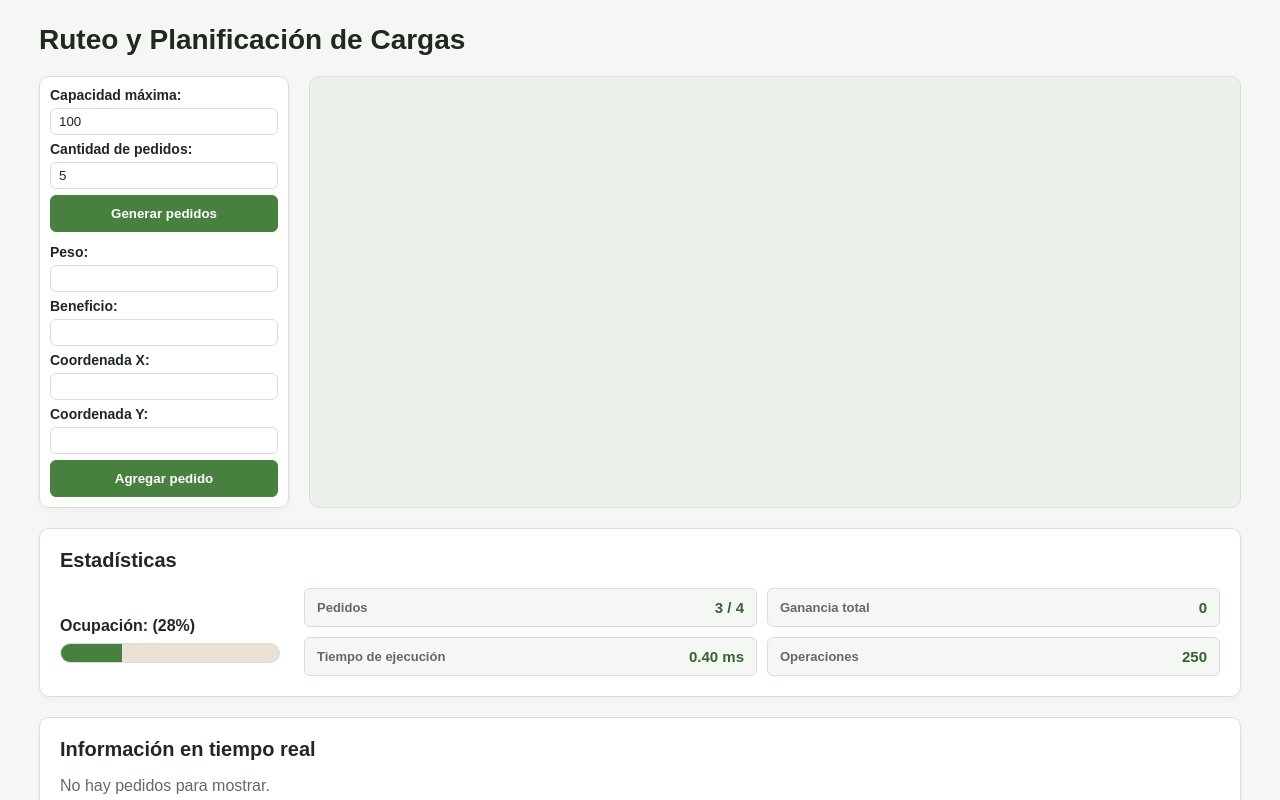
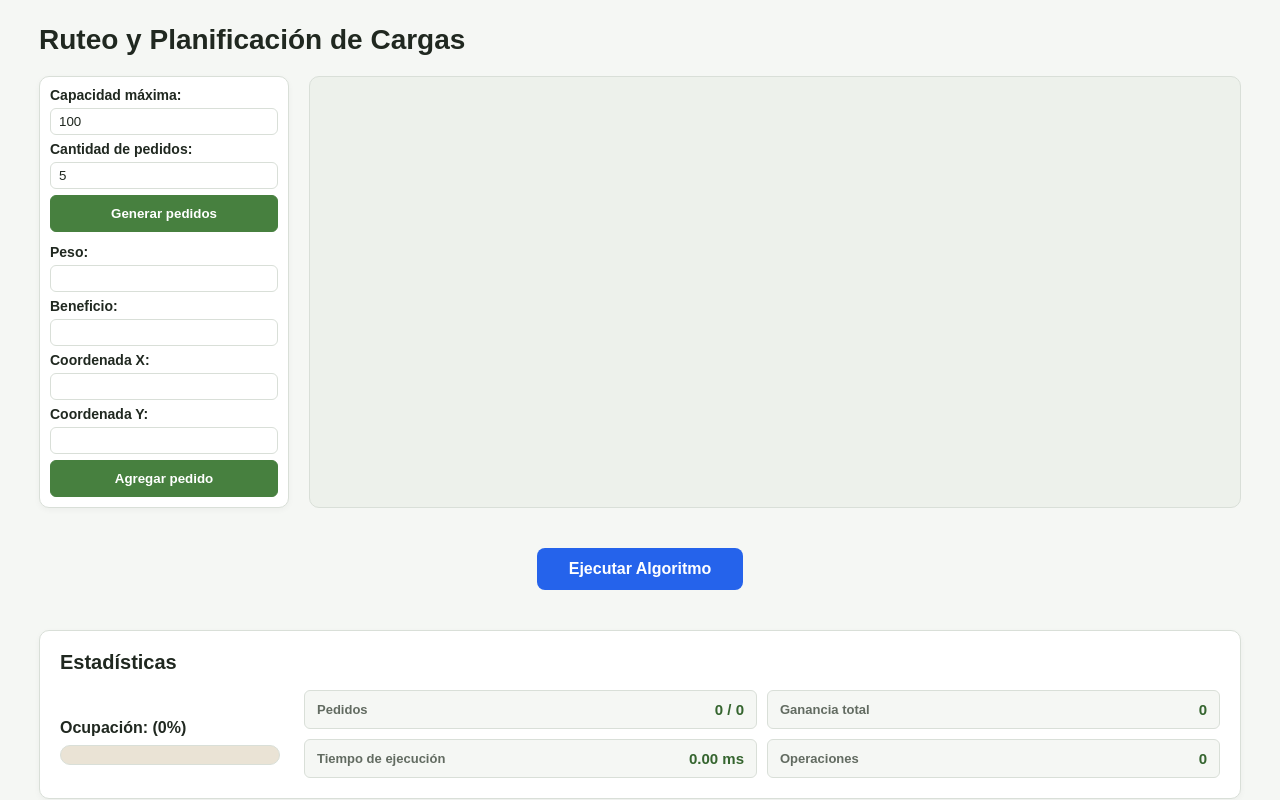
Before and after one commit to Maykel-Poveda-Paniagua/Proyecto1_Ruteo_PlanificacionDeCargas, a React (Vite) app: page / in a window 1280 px wide. Shown: the top 800 px of the page. Built offline with nearby package versions, Linux system fonts and the light colour scheme.

Commit message:
feat: se integra algoritmo de planificación en Home

```diff
--- a/src/pages/Home.jsx
+++ b/src/pages/Home.jsx
@@ -1,23 +1,88 @@
-import { resultadoEjemplo } from '../utils/datosEjemplo'
+
 import { useState } from 'react'
+import {generarPedidosAleatorios, planificarCargaYRuta} from '../algorithms/logistica'
 import TruckCapacity from '../components/TruckCapacity'
 import ConfigForm from '../components/ConfigForm'
 import OrderForm from '../components/OrderForm'
 import OrderList from '../components/OrderList'
-import StatePanel from '../components/StatsPanel'
+import StatsPanel from '../components/StatsPanel'
 
 function Home() {
 
+    const [resultado, setResultado] = useState(null);
     const [capacidad, setCapacidad] = useState('100');
     const [numPedidos, setNumPedidos] = useState('5');
+    const [pedidosNuevos, setPedidosNuevos] = useState([]);
     const [pedidos, setPedidos] = useState([]);
+    const [capacidadAplicada, setCapacidadAplicada] = useState(100);
+    const [hayCambios, setHayCambios] = useState(false);
 
     const agregarPedido = (nuevo) => {
-        if (pedidos.some((p) => p.id === nuevo.id)) {
-            alert('Ya existe un pedido con ese ID')
+        const idsExistentes = pedidos.map((p) => Number(p.id.slice(1)))
+        const siguienteId = Math.max(0, ...idsExistentes) + 1
+
+        const nuevoPedido = {...nuevo, id: `P${siguienteId}`}
+        const nuevosPedidos = [...pedidos, nuevoPedido]
+
+        setPedidos(nuevosPedidos)
+        setPedidosNuevos([...pedidosNuevos, nuevoPedido.id])
+        setHayCambios(true)
+        return true
+    }
+
+    const planificar = (listaPedidos, capacidadActual) => {
+        try {
+            const nuevoResultado = planificarCargaYRuta(
+                listaPedidos,
+                Number(capacidadActual)
+            )
+
+            setResultado(nuevoResultado)
+            setPedidosNuevos([])
+            setCapacidadAplicada(Number(capacidadActual))
+            setHayCambios(false)
+
+            return true
+
+        } catch (err) {
+            alert(err.message)
+            return false
+        }
+    }
+
+    const generarPedidos = () => {
+        const cantidad = Number(numPedidos)
+        const capacidadActual = Number(capacidad)
+
+        if (!Number.isInteger(cantidad) || cantidad < 1 || cantidad > 50) {
+            alert('La cantidad debe ser un entero entre 1 y 50.')
             return
         }
-        setPedidos([...pedidos, nuevo])
+
+        if (!Number.isFinite(capacidadActual) || capacidadActual <= 0) {
+            alert('La capacidad debe ser mayor que cero.')
+            return
+        }
+
+        try {
+            const nuevosPedidos = generarPedidosAleatorios(cantidad)
+
+            if (planificar(nuevosPedidos, capacidadActual)) {
+                setPedidos(nuevosPedidos)
+                setHayCambios(false)
+            }
+        } catch (err) {
+            alert(err.message)
+        }
+    }
+
+    const ejecutar = () => {
+        if (pedidos.length === 0) {
+            alert('Primero debe generar o agregar pedidos.')
+            return
+        }
+
+        planificar(pedidos, capacidad)
     }
 
     return (
@@ -36,7 +101,7 @@ function Home() {
                         setCapacidad={setCapacidad}
                         numPedidos={numPedidos}
                         setNumPedidos={setNumPedidos}
-                        onGenerar={() => console.log('Generando', numPedidos, 'pedidos')}
+                        onGenerar={generarPedidos}
                     />
 
                     <OrderForm
@@ -52,6 +117,15 @@ function Home() {
 
             </div>
 
+            <div className="ejecutar_algoritmo">
+                <button className="boton_ejecutar"
+                    onClick={ejecutar}
+                >
+                    Ejecutar Algoritmo
+                </button>
+
+            </div>
+
             {/* Estadisticas debajo de las dos columnas */}
             <div className="seccion_estadisticas">
 
@@ -59,16 +133,16 @@ function Home() {
 
                 <div className="stats_contenedor">
                     <TruckCapacity
-                        pesoActual={resultadoEjemplo.pesoTotal}
-                        capacidad={Number(capacidad)}
+                        pesoActual={resultado?.pesoTotal ?? 0}
+                        capacidad={capacidadAplicada}
                     />
 
-                    <StatePanel
-                        procesados={resultadoEjemplo.procesados}
-                        seleccionados={resultadoEjemplo.seleccionados}
-                        ganancia={resultadoEjemplo.gananciaTotal}
-                        tiempoMs={resultadoEjemplo.tiempoMs}
-                        operaciones={resultadoEjemplo.operaciones}
+                    <StatsPanel
+                        procesados={resultado?.procesados ?? 0}
+                        seleccionados={resultado?.seleccionados ?? []}
+                        ganancia={resultado?.ganancia ?? 0}
+                        tiempoMs={resultado?.tiempoMs ?? 0}
+                        operaciones={resultado?.operaciones ?? 0}
                     />
                 </div>
 
@@ -81,7 +155,9 @@ function Home() {
 
                 <OrderList
                     pedidos={pedidos}
-                    seleccionados={resultadoEjemplo.seleccionados}
+                    seleccionados={resultado?.seleccionados ?? []}
+                    hayCambios={hayCambios}
+                    pedidosNuevos={pedidosNuevos}
                 />
 
             </div>
```
